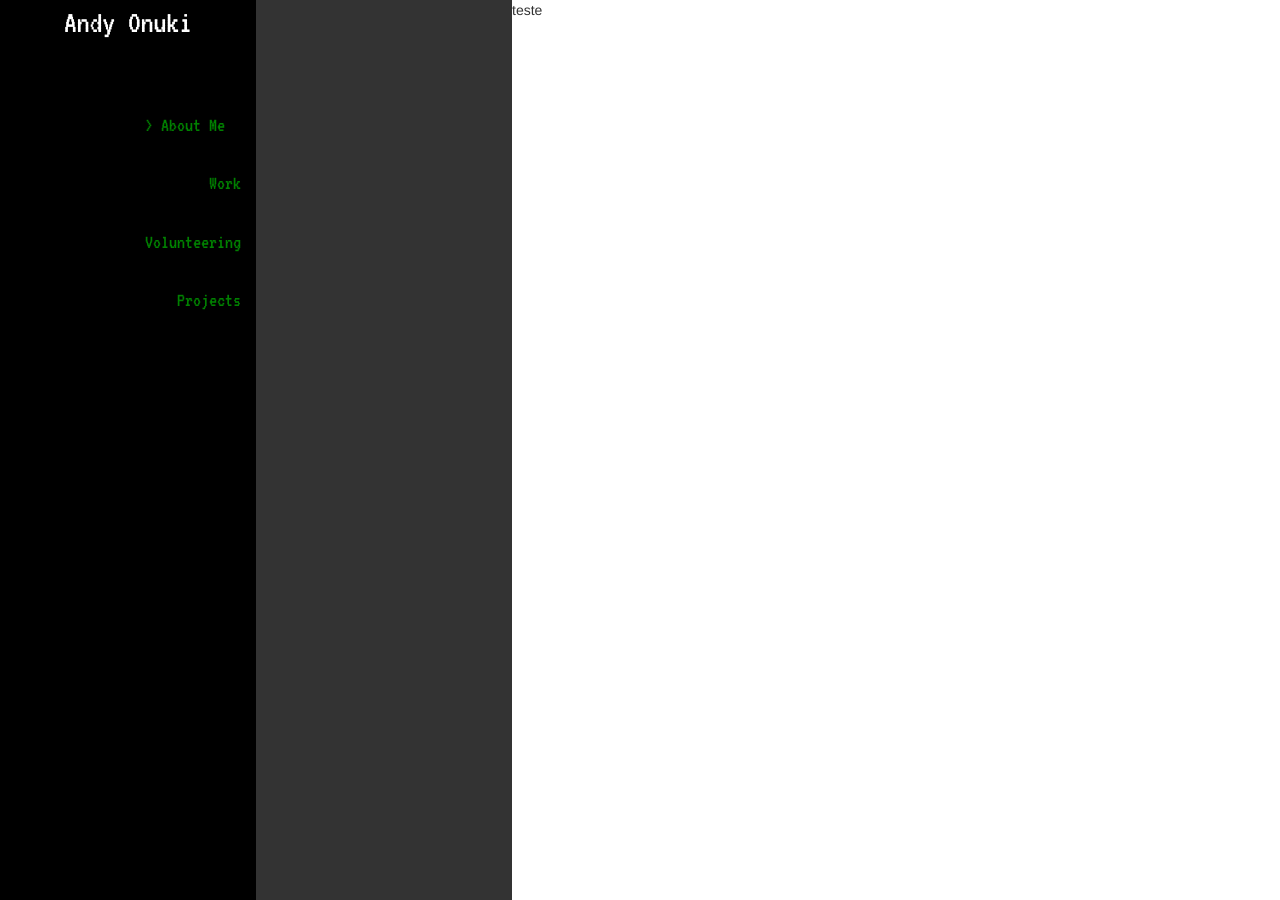
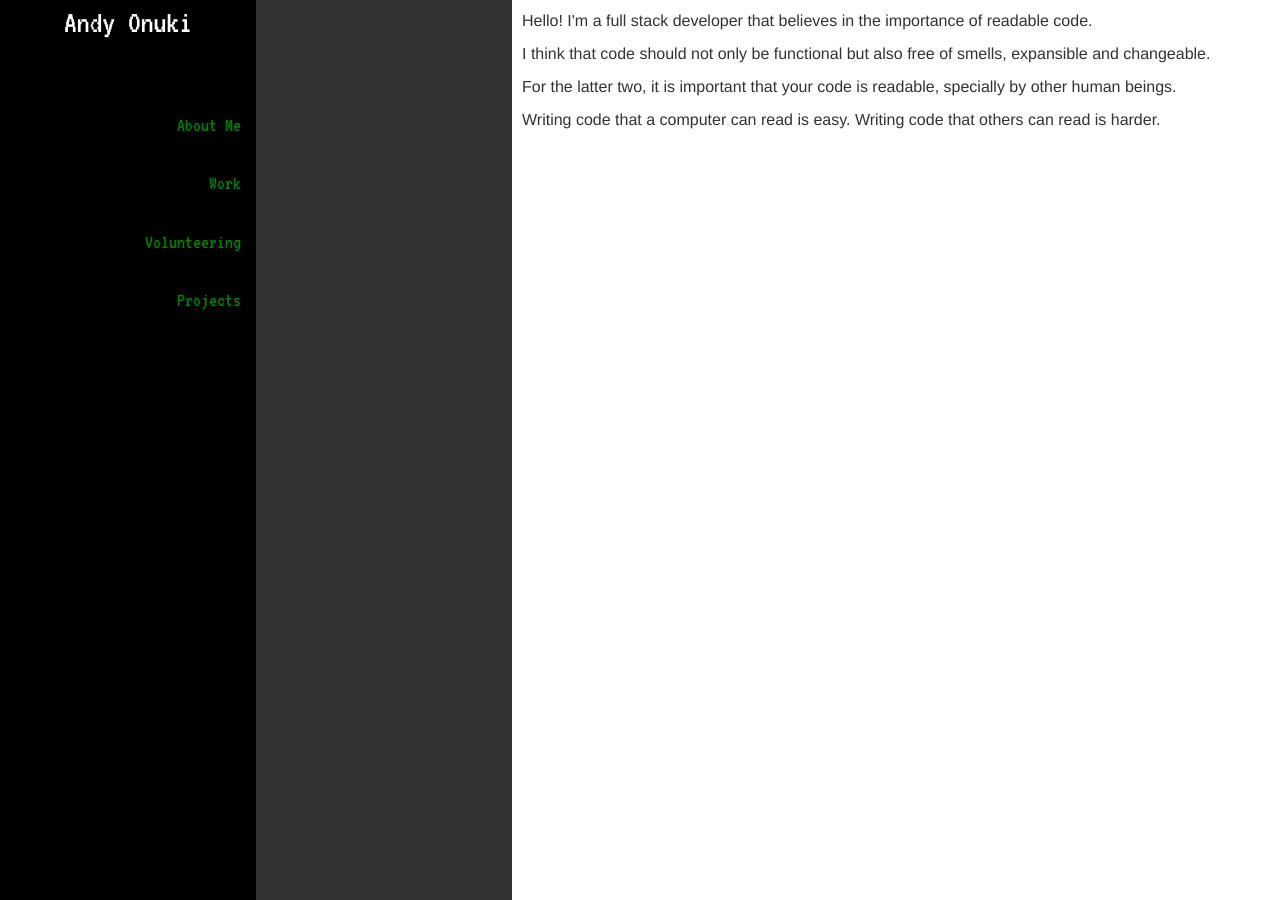
Before and after one commit to meiao/meiao.github.io, a Jekyll site: the page built from index.html, in a window 1280 px wide. Built offline with Jekyll 4.4.1, drawn with Linux system fonts in a browser that asks for light colours; nearby versions of some CDN libraries.

Commit message:
Main page text Still missing styling

```diff
--- a/_sass/header.scss
+++ b/_sass/header.scss
@@ -60,12 +60,6 @@ $secondary-nav-color: #333;
 }
 
 @media (min-width: 768px) {
-  main {
-    margin-left: $main-nav-width + $secondary-nav-width ;
-  }
-}
-
-@media (min-width: 768px) {
   nav.secondary-nav {
     position: fixed;
     left: $main-nav-width;
--- /dev/null
+++ b/_sass/main.scss
@@ -0,0 +1,17 @@
+@media (min-width: 768px) {
+  main {
+    margin-left: $main-nav-width + $secondary-nav-width ;
+  }
+}
+
+main {
+  padding: 10px;
+}
+
+section {
+  margin: 10px 0;
+}
+
+main {
+  font-size: 12pt;
+}
--- a/css/main.scss
+++ b/css/main.scss
@@ -10,7 +10,8 @@
 
 // Import partials from `sass_dir` (defaults to `_sass`)
 @import
-        "header"
+        "header",
+        "main"
 //        "layout",
 //        "syntax-highlighting"
 ;
--- a/index.html
+++ b/index.html
@@ -1,10 +1,20 @@
 ---
 layout: default
-categories: about index
+categories: main index
 ---
 
-<div class="home">
-teste
-  <!--p class="rss-subscribe">subscribe <a href="{{ "/feed.xml" | prepend: site.baseurl }}">via RSS</a></p-->
+<header>
+Hello! I'm a full stack developer that believes in the importance of readable code.
+</header>
 
-</div>
+<section>
+I think that code should not only be functional but also free of smells, expansible and changeable.
+</section>
+
+<section>
+For the latter two, it is important that your code is readable, specially by other human beings.
+</section>
+
+<section>
+Writing code that a computer can read is easy. Writing code that others can read is harder.
+</section>
```
Also changed, not shown: about.md (+0 -1 lines).
